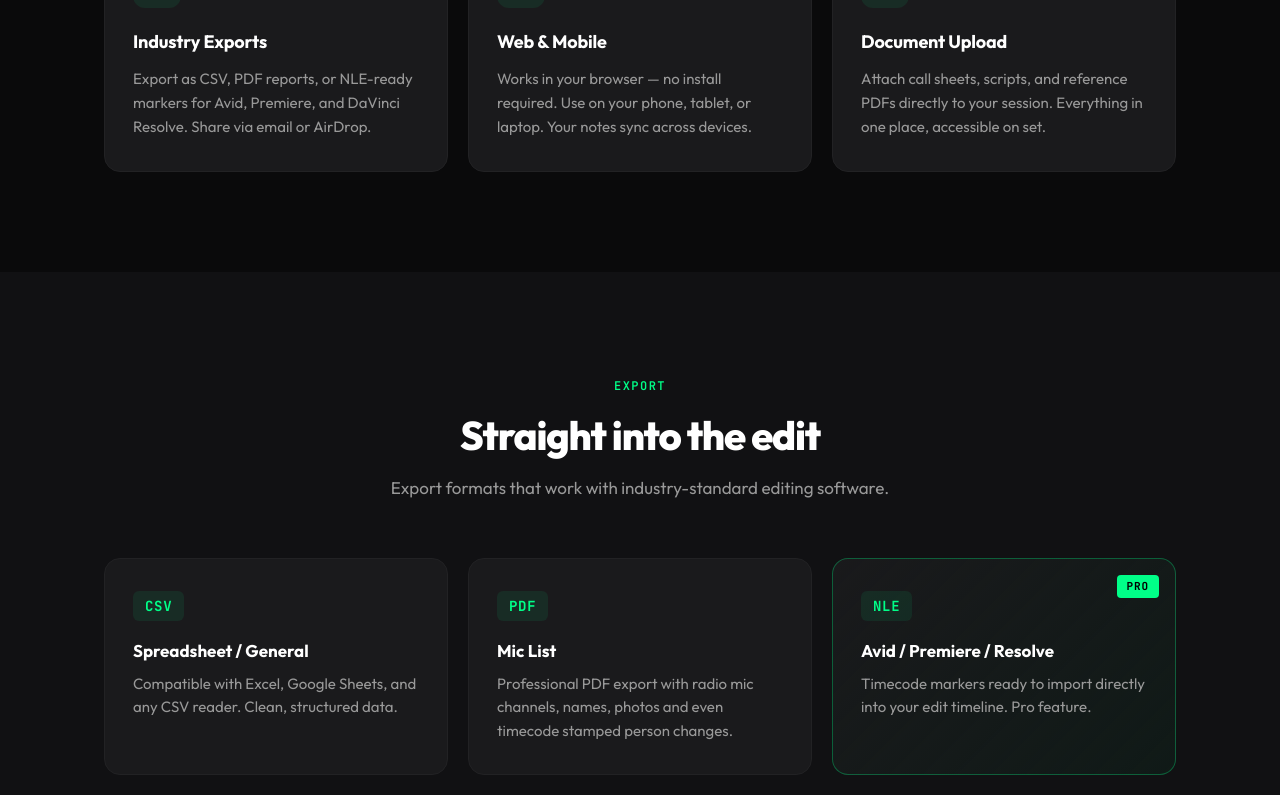
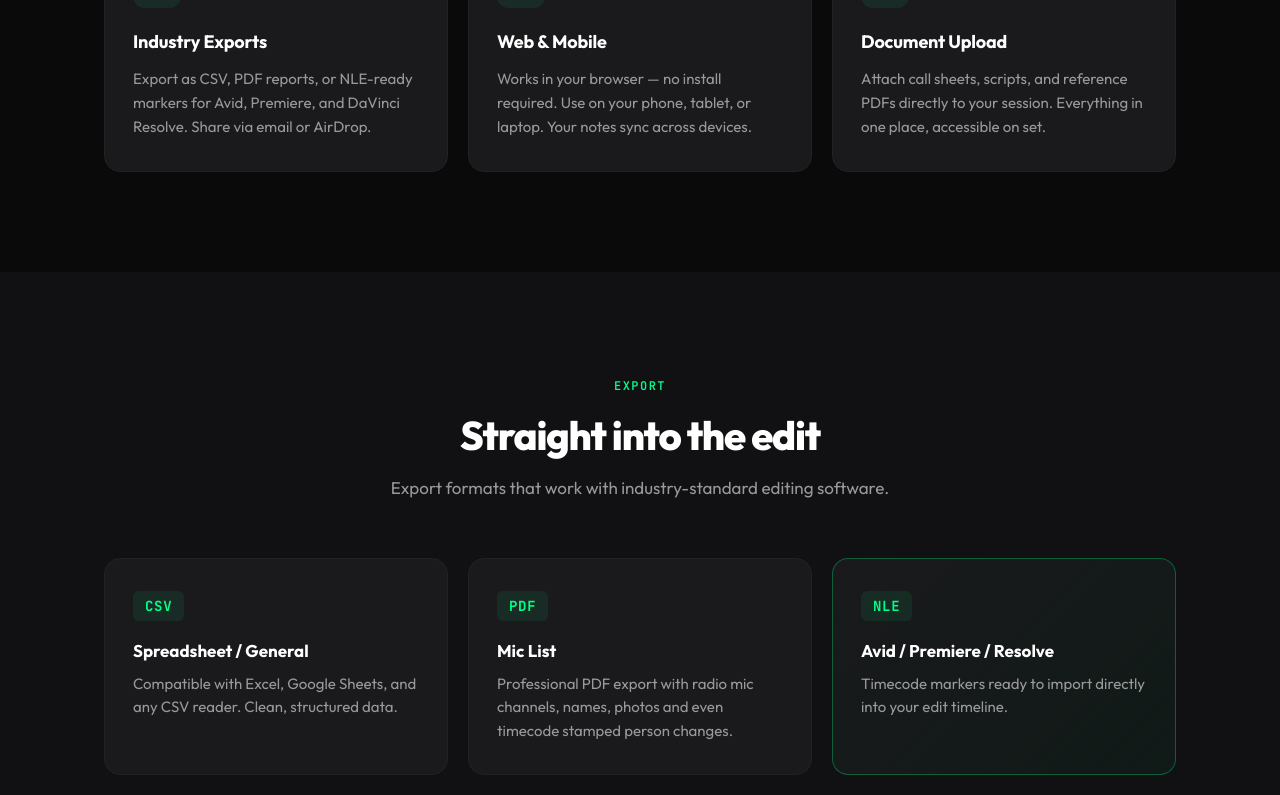
Before and after one commit to joelveneale/takenote-landing-site, a React (Vite) app: page / in a window 1280 px wide. Shown: the part 2002-2797 px from the top of the page. Built offline with nearby package versions, Linux system fonts and the light colour scheme; the HTML template or start-up script is replaced by a standard one.

Commit message:
removed pro

```diff
--- a/src/App.jsx
+++ b/src/App.jsx
@@ -241,14 +241,14 @@ function App() {
             <div className="export-card highlight">
               <div className="export-format">NLE</div>
               <h4>Avid / Premiere / Resolve</h4>
-              <p>Timecode markers ready to import directly into your edit timeline. Pro feature.</p>
-              <span className="pro-badge">PRO</span>
+              <p>Timecode markers ready to import directly into your edit timeline.</p>
+              {/* <span className="pro-badge">PRO</span> */}
             </div>
           </div>
         </div>
       </section>
 
-      {/* Pricing */}
+      {/* Pricing
       <section className="pricing" id="pricing">
         <div className="container">
           <div className="section-header fade-in">
@@ -294,7 +294,7 @@ function App() {
             </div>
           </div>
         </div>
-      </section>
+      </section> */}
 
       {/* Who It's For */}
       <section className="audience">
```
